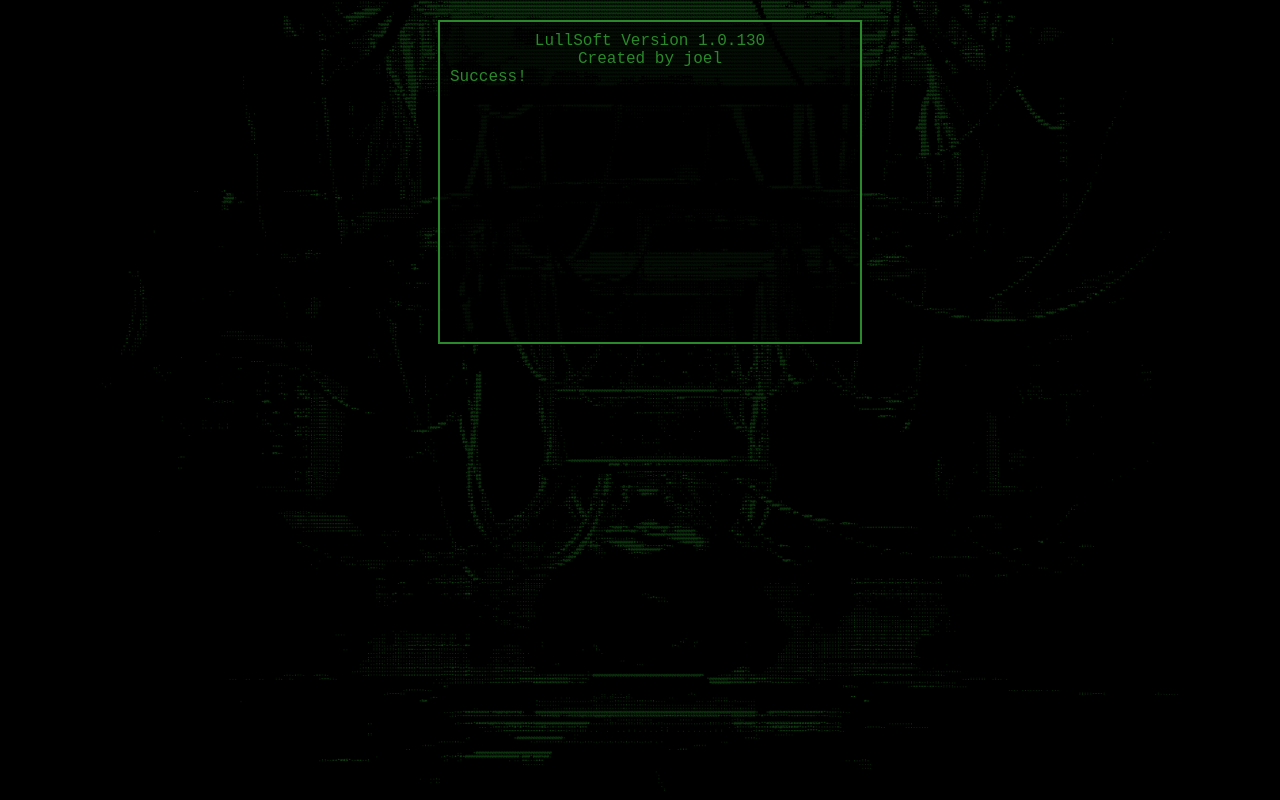
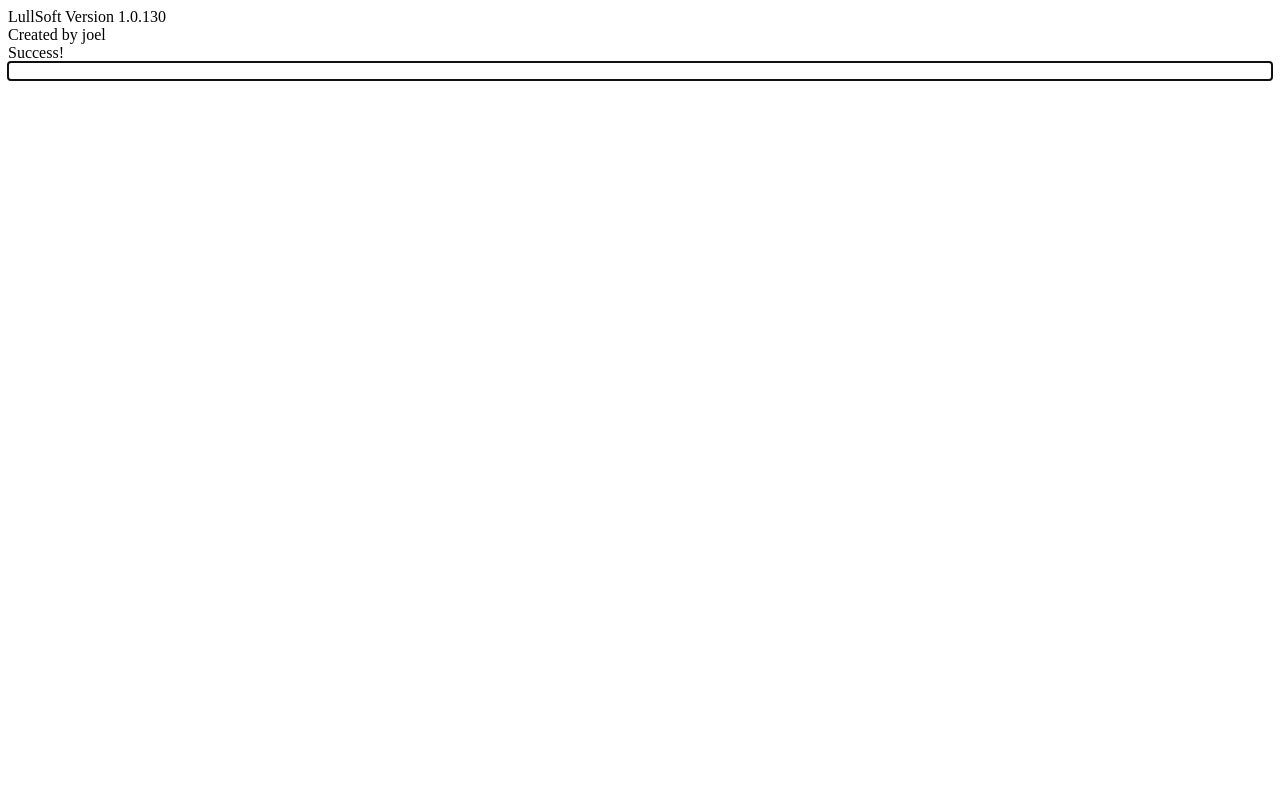
Before and after one commit to spacetimematters/joelsspace, a plain HTML site: page index.html in a window 1280 px wide. Drawn offline with Linux system fonts and the light colour scheme.

Commit message:
Update index.html

```diff
--- a/index.html
+++ b/index.html
@@ -5,83 +5,7 @@
     <meta name="viewport" content="width=device-width, initial-scale=1.0, user-scalable=no, maximum-scale=1.0">
     <title>Joel's Space</title>
     <style>
-        body {
-            background-color: black;
-            background-image: url('background.png');
-            background-size: cover;
-            background-position: center;
-            background-repeat: no-repeat;
-            color: #2a892a;
-            font-family: 'Inconsolata', monospace;
-            display: flex;
-            justify-content: center;
-            align-items: flex-start;
-            min-height: 100vh;
-            margin: 0;
-            font-size: 16px; /* Increase font size to prevent zooming */
-        }
-
-        .demo-box {
-            border: 2px solid #2a892a;
-            font-size: inherit;
-            width: 400px;
-            height: 300px;
-            text-align: left;
-            background-color: rgba(0, 0, 0, 0.7);
-            overflow-y: auto;
-            box-shadow: 0 0 10px rgba(0, 0, 0, 0.5);
-            margin-top: 20px;
-            margin-left: 20px;
-            padding: 10px;
-        }
-
-        #header, #subheader {
-            font-size: 16px; /* Increase font size */
-            text-align: center;
-            white-space: nowrap;
-            overflow: hidden;
-        }
-
-        #header {
-            animation: typing 2s steps(30, end), blink-caret 0.75s step-end infinite;
-        }
-
-        #subheader {
-            animation: typing 2s steps(30, end) 2s;
-        }
-
-        #outputArea {
-            margin-bottom: 0;
-        }
-
-        #demoText {
-            background-color: black;
-            color: #2a892a;
-            border: none;
-            width: 100%;
-            padding: 0;
-            outline: none;
-            font-weight: 200;
-            resize: none;
-            overflow: hidden;
-            caret-color: #2a892a;
-            font-size: inherit;
-            font-size: 16px; /* Ensure font size prevents zoom */
-        }
-
-        #demoText:focus {
-            outline: none;
-        }
-
-        @keyframes typing {
-            from { width: 0; }
-            to { width: 100%; }
-        }
-
-        @keyframes blink-caret {
-            from, to { border-right-color: transparent; }
-            50% { border-right-color: #2a892a; }
-        }
+        /* The rest of your existing styles remain unchanged */
     </style>
 </head>
 <body>
@@ -101,6 +25,7 @@
     const audio = new Audio();
     const startupAudio = new Audio("startup.wav");
     const backgroundAudio = new Audio("hard_drive.wav");
+    const typingSound = new Audio("spacebar-click-keyboard-199448.mp3"); // Add typing sound
 
     backgroundAudio.volume = 0.1;
     backgroundAudio.loop = true;
@@ -178,6 +103,10 @@
             return;
         }
 
+        // Play typing sound
+        typingSound.currentTime = 0; // Restart the sound for each key press
+        typingSound.play();
+
         if (event.key === 'Enter') {
             event.preventDefault();
             const command = demoText.textContent.trim();
```
